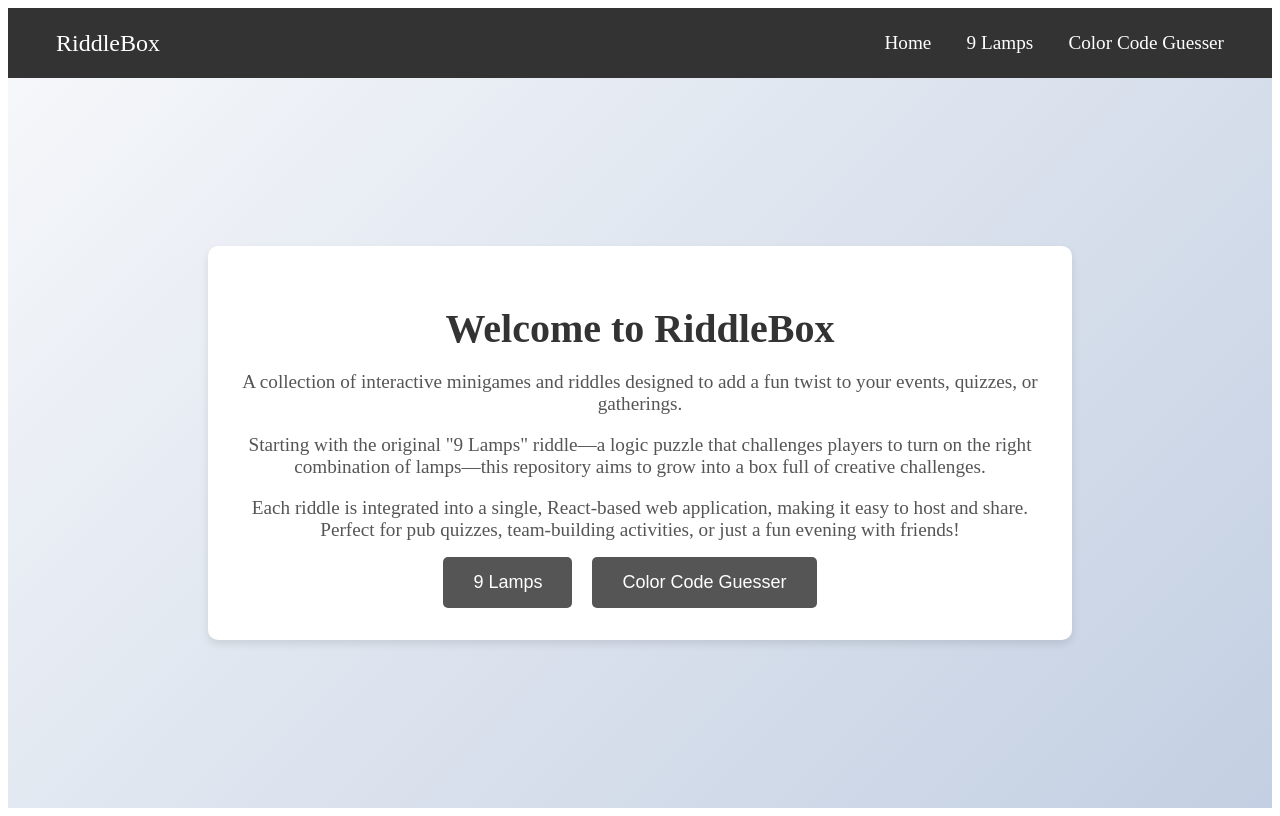
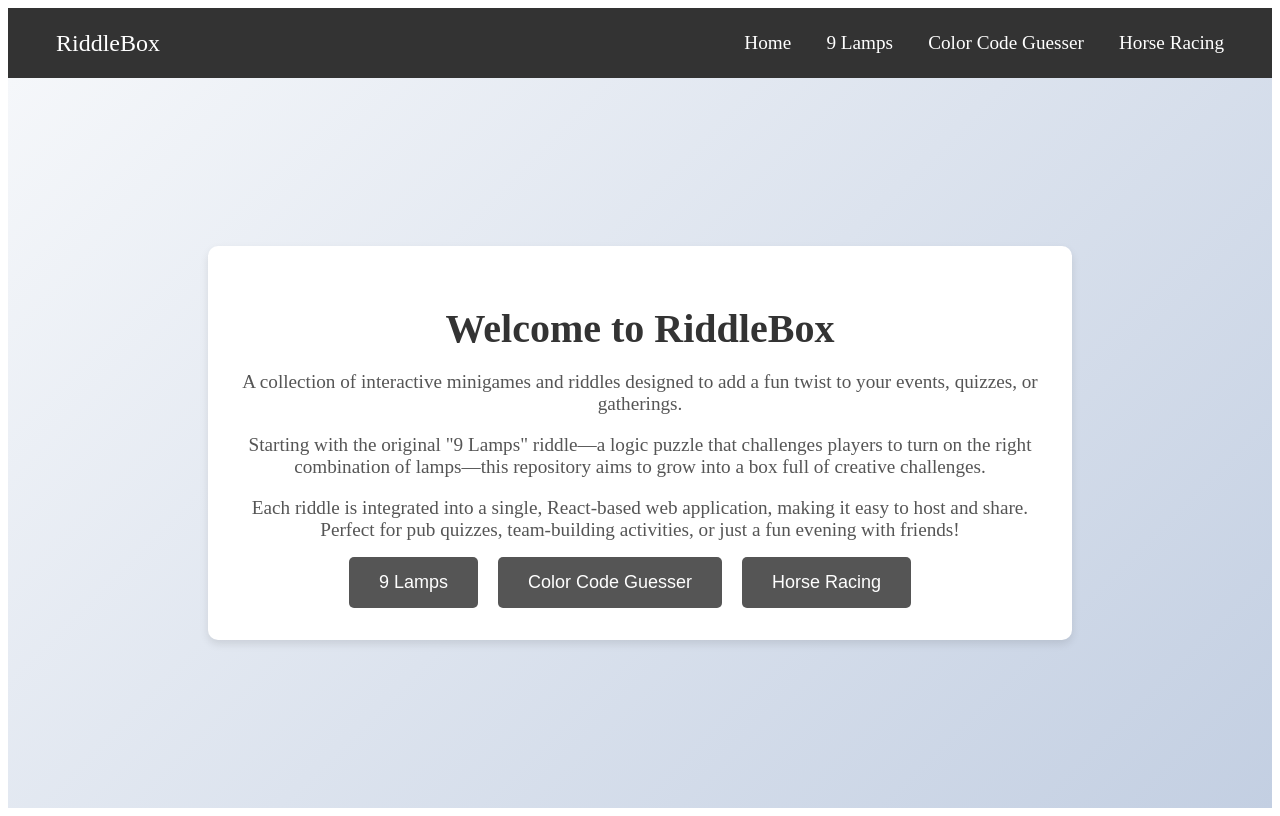
Before and after one commit to zumpious/riddle-box, a React (Create React App) app: page / in a window 1280 px wide. Built offline with nearby package versions, Linux system fonts and the light colour scheme; the HTML template or start-up script is replaced by a standard one.

Commit message:
Link horse racing in other components and adjust linting

```diff
--- a/src/App.js
+++ b/src/App.js
@@ -1,11 +1,12 @@
-import React from 'react';
-import './App.css';
-import { BrowserRouter as Router, Route, Routes } from 'react-router-dom';
-import { CookiesProvider } from 'react-cookie';
-import NineLamps from './games/nine_lamps/NineLamps';
-import ColorCodeGuesser from './games/color_code_guesser/ColorCodeGuesser';
-import Menu from './components/menu/Menu';
-import Home from './screens/Home';
+import React from 'react'
+import './App.css'
+import { BrowserRouter as Router, Route, Routes } from 'react-router-dom'
+import { CookiesProvider } from 'react-cookie'
+import NineLamps from './games/nine_lamps/NineLamps'
+import ColorCodeGuesser from './games/color_code_guesser/ColorCodeGuesser'
+import HorseRacing from './games/horse-racing/HorseRacing'
+import Menu from './components/menu/Menu'
+import Home from './screens/Home'
 
 const App = () => {
   return (
@@ -17,13 +18,17 @@ const App = () => {
             <Routes>
               <Route path="/" element={<Home />} />
               <Route path="/nine-lamps" element={<NineLamps />} />
-              <Route path="/color-code-guesser" element={<ColorCodeGuesser />} />
+              <Route
+                path="/color-code-guesser"
+                element={<ColorCodeGuesser />}
+              />
+              <Route path="/horse-racing" element={<HorseRacing />} />
             </Routes>
           </div>
         </div>
       </Router>
     </CookiesProvider>
-  );
-};
+  )
+}
 
-export default App;
+export default App
--- a/src/components/menu/Menu.jsx
+++ b/src/components/menu/Menu.jsx
@@ -1,13 +1,13 @@
-import React, { useState } from 'react';
-import { Link } from 'react-router-dom';
-import './Menu.css';
+import React, { useState } from 'react'
+import { Link } from 'react-router-dom'
+import './Menu.css'
 
 const Menu = () => {
-  const [isOpen, setIsOpen] = useState(false);
+  const [isOpen, setIsOpen] = useState(false)
 
   const toggleMenu = () => {
-    setIsOpen(!isOpen);
-  };
+    setIsOpen(!isOpen)
+  }
 
   return (
     <nav className="navbar">
@@ -18,12 +18,29 @@ const Menu = () => {
         &#9776;
       </button>
       <ul className={`nav-links ${isOpen ? 'open' : ''}`}>
-        <li><Link to="/" onClick={toggleMenu}>Home</Link></li>
-        <li><Link to="/nine-lamps" onClick={toggleMenu}>9 Lamps</Link></li>
-        <li><Link to="/color-code-guesser" onClick={toggleMenu}>Color Code Guesser</Link></li>
+        <li>
+          <Link to="/" onClick={toggleMenu}>
+            Home
+          </Link>
+        </li>
+        <li>
+          <Link to="/nine-lamps" onClick={toggleMenu}>
+            9 Lamps
+          </Link>
+        </li>
+        <li>
+          <Link to="/color-code-guesser" onClick={toggleMenu}>
+            Color Code Guesser
+          </Link>
+        </li>
+        <li>
+          <Link to="/horse-racing" onClick={toggleMenu}>
+            Horse Racing
+          </Link>
+        </li>
       </ul>
     </nav>
-  );
-};
+  )
+}
 
-export default Menu;
+export default Menu
--- a/src/screens/Home.js
+++ b/src/screens/Home.js
@@ -1,24 +1,38 @@
-import React from 'react';
-import { Link } from 'react-router-dom';
-import './Home.css';
+import React from 'react'
+import { Link } from 'react-router-dom'
+import './Home.css'
 
 const Home = () => {
   return (
-    <div className='homepage'>
+    <div className="homepage">
       <div className="welcome-section">
         <h1>Welcome to RiddleBox</h1>
-        <p className="intro-text">A collection of interactive minigames and riddles designed to add a fun twist to your events, quizzes, or gatherings.</p>
-        <p className="intro-text">Starting with the original "9 Lamps" riddle—a logic puzzle that challenges players to turn on the right combination of lamps—this repository aims to grow into a box full of creative challenges.</p>
-        <p className="intro-text">Each riddle is integrated into a single, React-based web application, making it easy to host and share. Perfect for pub quizzes, team-building activities, or just a fun evening with friends!</p>
+        <p className="intro-text">
+          A collection of interactive minigames and riddles designed to add a
+          fun twist to your events, quizzes, or gatherings.
+        </p>
+        <p className="intro-text">
+          Starting with the original "9 Lamps" riddle—a logic puzzle that
+          challenges players to turn on the right combination of lamps—this
+          repository aims to grow into a box full of creative challenges.
+        </p>
+        <p className="intro-text">
+          Each riddle is integrated into a single, React-based web application,
+          making it easy to host and share. Perfect for pub quizzes,
+          team-building activities, or just a fun evening with friends!
+        </p>
         <Link to="/nine-lamps">
           <button className="riddle-button">9 Lamps</button>
         </Link>
         <Link to="/color-code-guesser">
           <button className="riddle-button">Color Code Guesser</button>
         </Link>
+        <Link to="/horse-racing">
+          <button className="riddle-button">Horse Racing</button>
+        </Link>
       </div>
     </div>
-  );
-};
+  )
+}
 
-export default Home;
+export default Home
```
